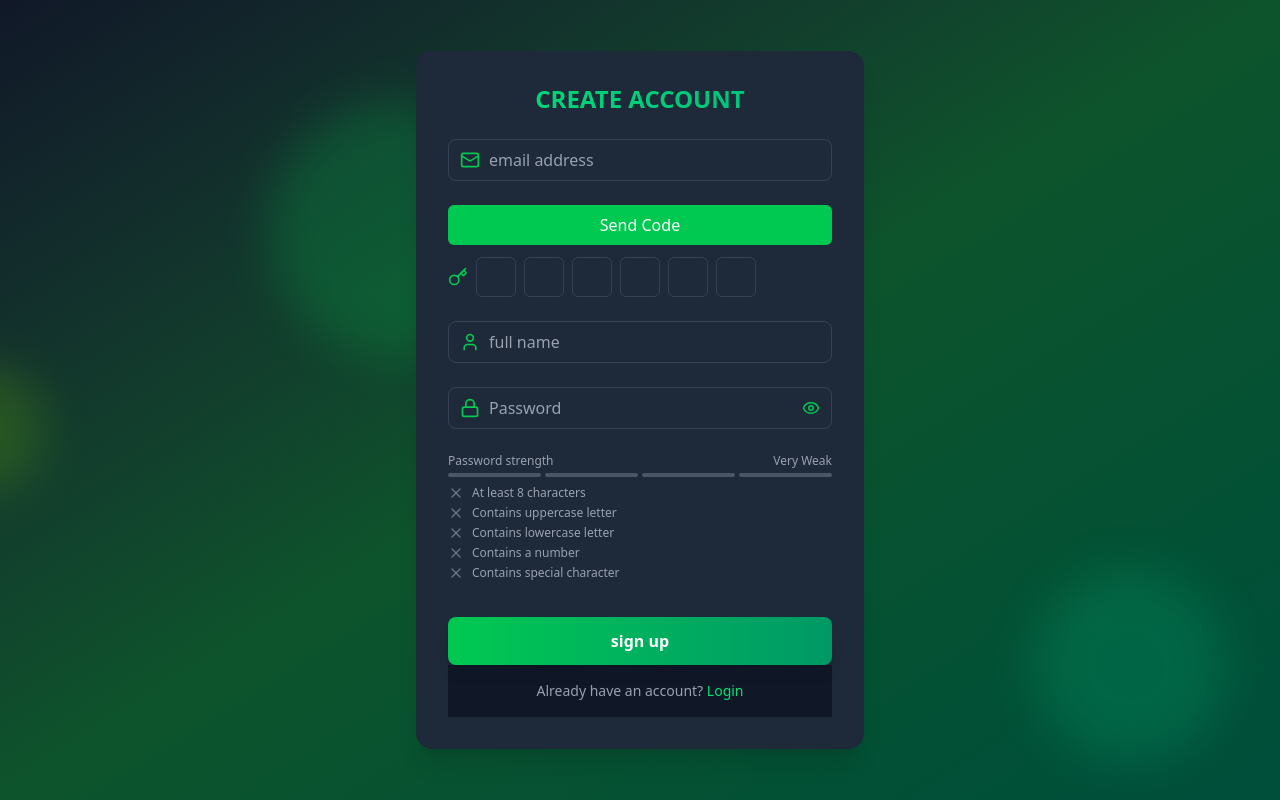
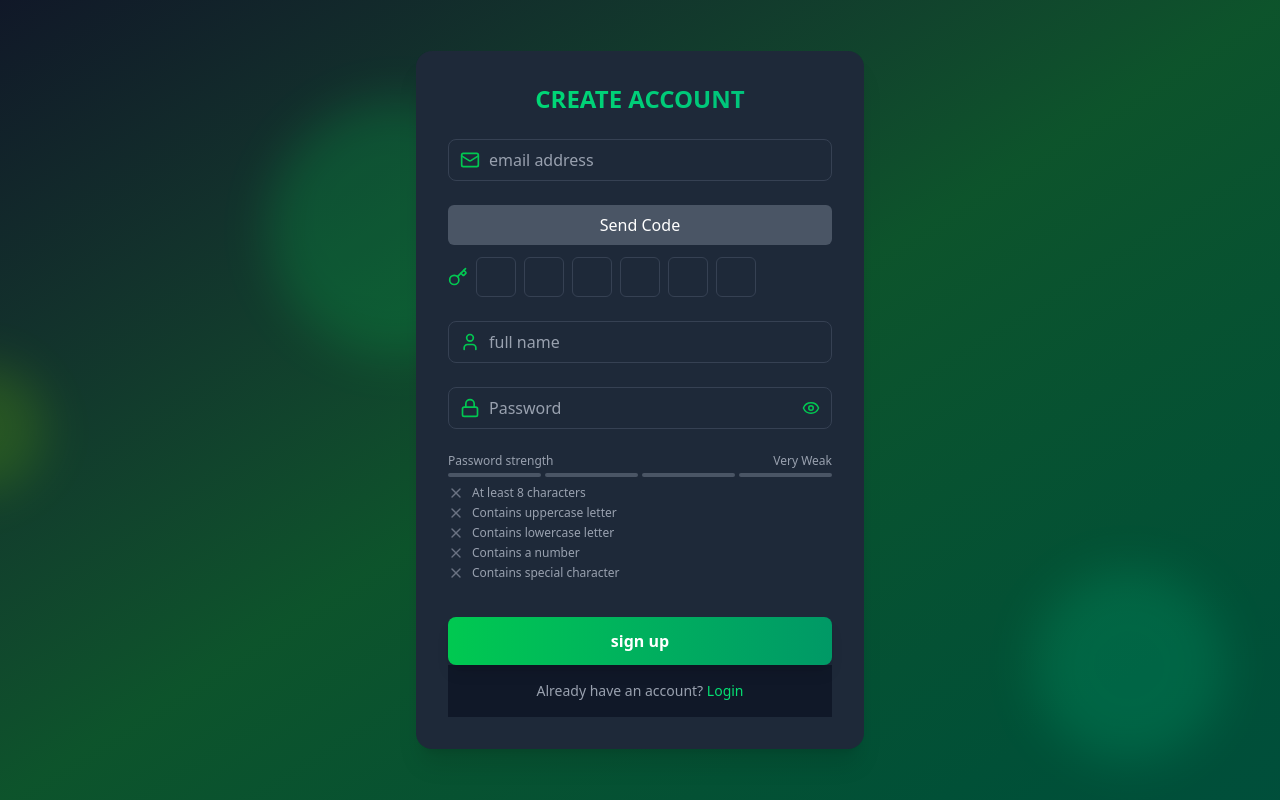
Before and after one commit to valelectronic/E-shop-frontend, a React (Vite) app: page /signup in a window 1280 px wide. Built offline with nearby package versions, Linux system fonts and the light colour scheme.

Commit message:
issues fixed to prevent sending code with email field

```diff
--- a/src/components/VerificationCodeInput.jsx
+++ b/src/components/VerificationCodeInput.jsx
@@ -1,7 +1,7 @@
 import { useState, useEffect } from "react";
 import { Key } from "lucide-react";
 
-export default function VerificationCodeInput({ length = 6, onSendCode }) {
+export default function VerificationCodeInput({ length = 6, onSendCode, email }) {
     const [otp, setOtp] = useState(Array(length).fill(""));
     const [countdown, setCountdown] = useState(0);
 
@@ -16,7 +16,7 @@ export default function VerificationCodeInput({ length = 6, onSendCode }) {
     }, [countdown]);
 
     const handleChange = (index, value) => {
-        if (isNaN(value)) return;
+        if (!/^\d*$/.test(value)) return; // Allow only numbers
         let newOtp = [...otp];
         newOtp[index] = value.slice(-1);
         setOtp(newOtp);
@@ -48,9 +48,9 @@ export default function VerificationCodeInput({ length = 6, onSendCode }) {
             {/* Send Code Button */}
             <button
                 onClick={handleSendCode}
-                disabled={countdown > 0}
+                disabled={!email || countdown > 0} // Disable if email is empty
                 className={`w-full py-2 rounded-md text-white font-medium transition
-                ${countdown > 0 ? "bg-gray-600 cursor-not-allowed" : "bg-green-500 hover:bg-green-600"}`}
+                ${!email || countdown > 0 ? "bg-gray-600 cursor-not-allowed" : "bg-green-500 hover:bg-green-600"}`}
             >
                 {countdown > 0 ? `Resend Code in ${formatTime(countdown)}` : "Send Code"}
             </button>
@@ -64,6 +64,8 @@ export default function VerificationCodeInput({ length = 6, onSendCode }) {
                             key={index}
                             id={`otp-${index}`}
                             type="text"
+                            inputMode="numeric" // Mobile-friendly number keyboard
+                            pattern="[0-9]*" // Ensure only numbers
                             value={digit}
                             onChange={(e) => handleChange(index, e.target.value)}
                             onKeyDown={(e) => handleKeyDown(index, e)}
--- a/src/pages/SignUpPage.jsx
+++ b/src/pages/SignUpPage.jsx
@@ -48,7 +48,7 @@ e.preventDefault()
 
                 {/* input for verification code  */}
                 <div className='mb-6 space-y-2'>
-                <VerificationCodeInput length={6} />
+                <VerificationCodeInput length={6} email={email} onSendCode={() => console.log("Sending code...")}/>
                 </div>
 
                 {/* input for full name  */}
```
